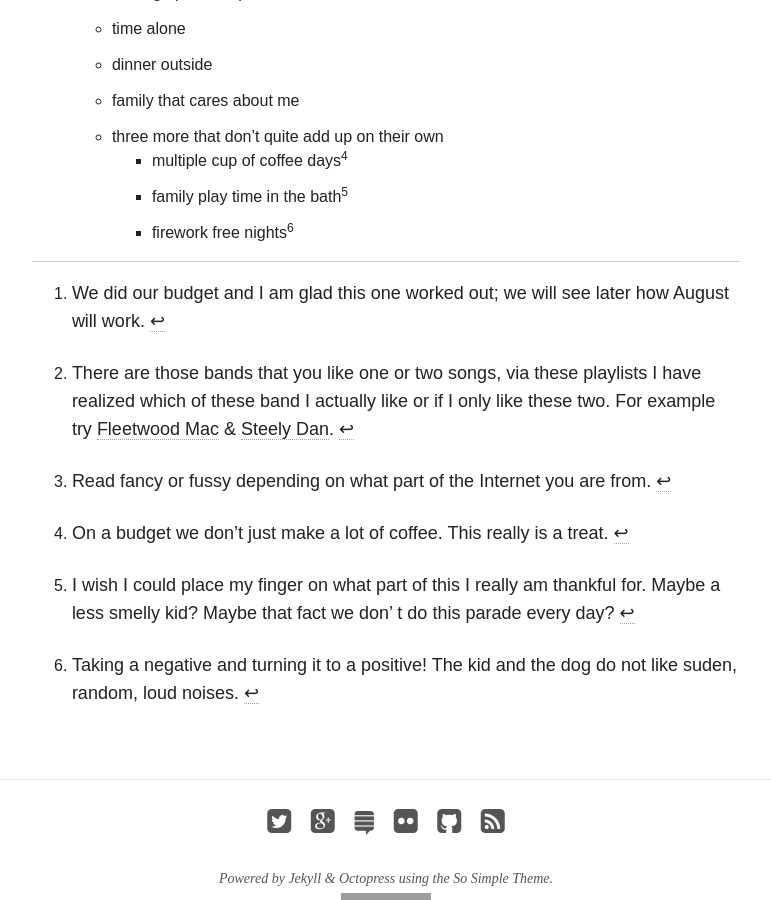
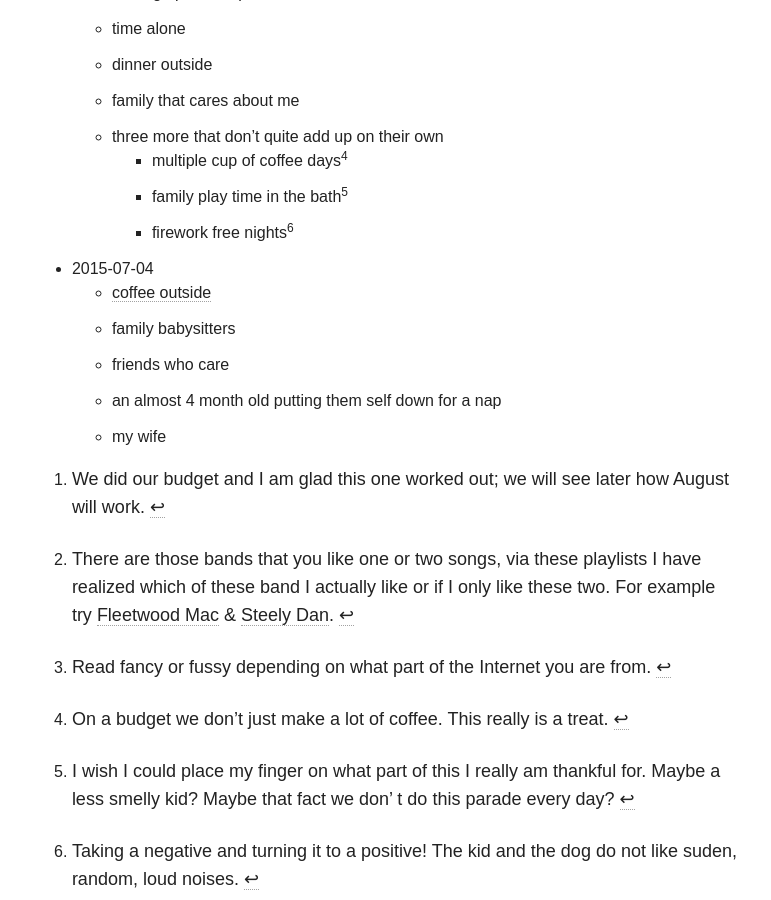
Before and after one commit to benjaminrose/website-source, a Jekyll site: the page built from thanks/index.md, in a window 1280 px wide and 900 px high, scrolled down 1760 px. Shown: the whole window, without its empty margins (254-1025 px from the left). Built offline with Jekyll 4.4.1, drawn with Linux system fonts in a browser that asks for light colours; nearby versions of some CDN libraries; grey boxes are pictures that could not be loaded.

Commit message:
removed line bofore old footnotes sections. Add Saturday's thanks.

```diff
--- a/thanks/index.md
+++ b/thanks/index.md
@@ -51,8 +51,12 @@ My wife, then girlfriend, encouraged me to do this back in 2011. I did it for th
         - multiple cup of coffee days[^4]
         - family play time in the bath[^5]
         - firework free nights[^6]
-
----------
+* 2015-07-04
+    - [coffee outside](https://www.flickr.com/gp/benmike/pP0977)
+    - family babysitters
+    - friends who care
+    - an almost 4 month old putting them self down for a nap
+    - my wife
 
 [^1]: We did our budget and I am glad this one worked out; we will see later how August will work.
 [^2]: There are those bands that you like one or two songs, via these playlists I have realized which of these band I actually like or if I only like these two. For example try [Fleetwood Mac] & [Steely Dan].
```
Also changed, not shown: about/index.md (+28 -35 lines).
